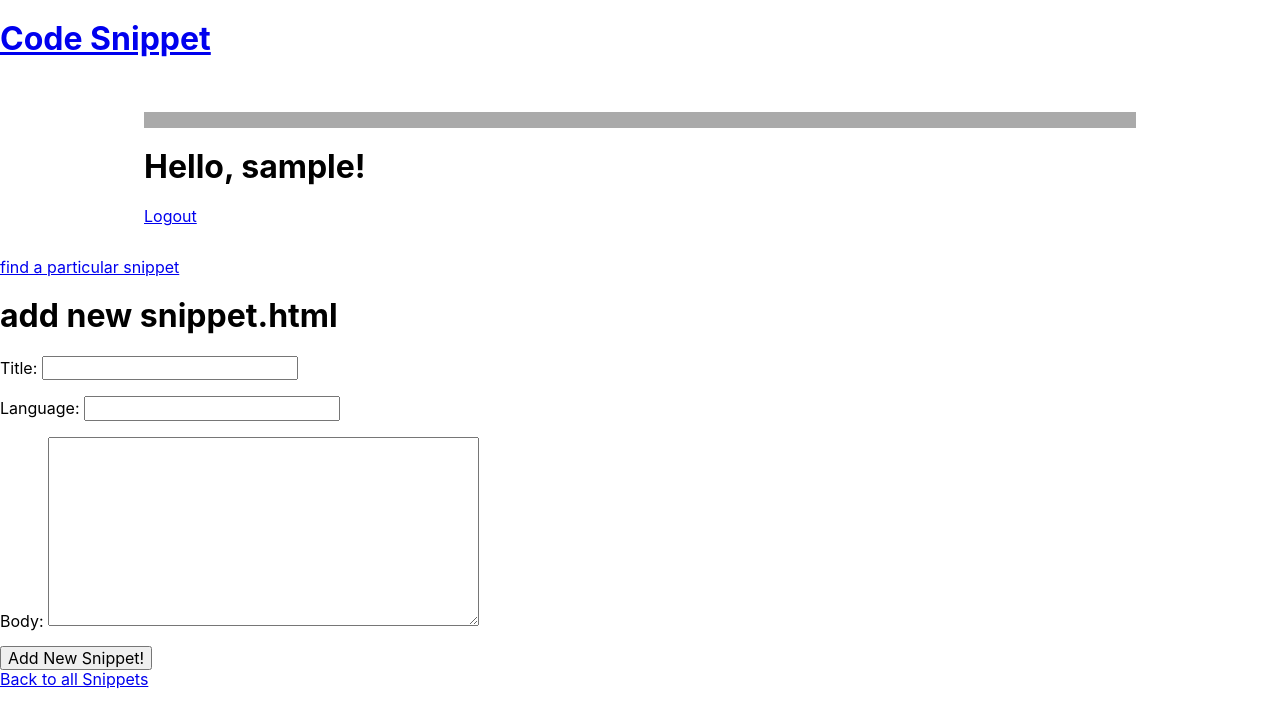
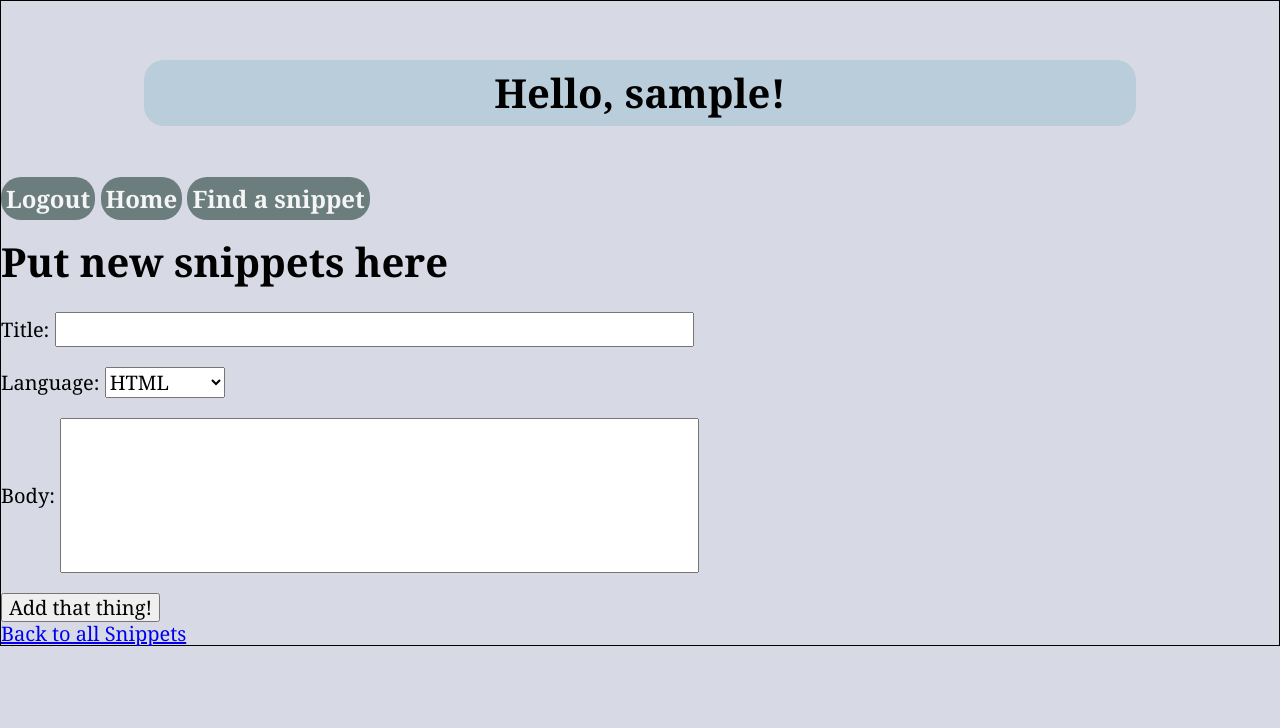
Before and after one commit to momentum-team-1/django-from-scratch-Aaron-1453, a Django app: page /code_snippet/add_new_snippet in a window 1280 px wide. Shown: the top 728 px of the page. Run offline with Django 3.2, Linux system fonts and the light colour scheme; the visitor is signed in with stand-in values (Sample User, id 1).

Commit message:
minimal styling, will return and and more tomorrow

```diff
--- a/code_snippet/forms.py
+++ b/code_snippet/forms.py
@@ -9,4 +9,10 @@ class SnippetForm(forms.ModelForm):
             'language',
             'body',
             'tags'
-            ]
+        ]
+
+        widgets = {
+        'title' : forms.TextInput(attrs={'class': 'pa1 w-50'}),
+        'body': forms.TextInput(attrs={'class': 'pa5 w-50'}),
+        'tags': forms.TextInput(attrs={'class': 'pa2 w-20'})
+    }
--- a/code_snippet/models.py
+++ b/code_snippet/models.py
@@ -4,6 +4,12 @@ from taggit.managers import TaggableManager
 from django.db.models import Q
 # Create your models here.
 
+LANGUAGE_CHOICES = (
+    ('HTML', 'HTML'),
+    ('CSS', 'CSS'),
+    ('JAVASCRIPT', 'JavaScript'),
+    ('PYTHON', 'Python'),
+)
 
 
 
@@ -11,7 +17,7 @@ from django.db.models import Q
 class CodeSnippet(models.Model):
     user = models.ForeignKey(to=User, on_delete=models.CASCADE, related_name='code_snippets', null=True)
     title = models.CharField(max_length=255)
-    language = models.CharField(max_length=255)
+    language = models.CharField(max_length=255, choices=LANGUAGE_CHOICES, default='')
     body = models.TextField(max_length=2000)
     tags = TaggableManager()
     def __str__(self):
--- /dev/null
+++ b/static/snippet.css
@@ -0,0 +1,34 @@
+.sans-serif {
+    background-color: #D7DAE5;
+    font-size: 1.25rem;
+    font-family: athelas, georgia, serif;
+    border-style: solid; border-width: 1px;
+    text-decoration: none;
+}
+
+.rounded-corners {
+    border-radius: 20px;
+    background: #6B7D7D;
+    padding: 5px;
+    font-size: 1.5rem;
+    font-weight: bold;
+    color: whitesmoke;
+    text-decoration: none;
+}
+
+.main-title {
+    color: #6B7D7D;
+    text-decoration: none;
+}
+
+.title {
+    text-align: center;
+    background-color: #B9CDDA;
+    padding: 10px;
+    border-radius: 20px;
+}
+
+.list {
+    text-decoration: none;
+
+}
--- a/templates/base.html
+++ b/templates/base.html
@@ -1,4 +1,5 @@
 <!DOCTYPE html>
+{% load static %}
 <html lang="en">
 <head>
     <meta charset="UTF-8">
@@ -6,18 +7,21 @@
     {% block meta %}{% endblock %}
     <title>{% block title %}Code Snippet{% endblock %} </title>
     <link rel="stylesheet" href="https://unpkg.com/tachyons@4.12.0/css/tachyons.min.css"/>
-    <h1><a href="{% url 'homepage' %}">Code Snippet</a></h1>
+    <link rel="stylesheet" href="{% static 'snippet.css' %}"/>
+</head>
+
     {% if user.is_authenticated %}
-</head>
 <body class="sans-serif">
     <div class="mw8 center ph3 pv4">
-        <div class="pa2 bg-light-silver"></div>
-        <h1>Hello, {{ user.username }}!</h1>
-        <a href="{% url 'auth_logout' %}">Logout</a>
+        <h1 class="title">Hello, {{ user.username }}!</h1>
+
     </div>
     {% endif %}
-    <a href="{% url 'search_snippet' %}">find a particular snippet</a>
+    <a class="rounded-corners" href="{% url 'auth_logout' %}">Logout</a>
+    <a class="rounded-corners" href="{% url 'homepage' %}">Home</a>
+    <a class="rounded-corners" href="{% url 'search_snippet' %}">Find a snippet</a>
     {% block content %}
     {% endblock %}
+
 </body>
 </html>
--- a/templates/code_snippet/add_new_snippet.html
+++ b/templates/code_snippet/add_new_snippet.html
@@ -2,12 +2,12 @@
 
 {% block content %}
 
-<h1>add new snippet.html</h1>
+<h1>Put new snippets here</h1>
 <form action="{% url 'add_new_snippet' %}" method="POST">
     {% csrf_token %}
     {{ form.as_p }}
     <div>
-        <button type="submit">Add New Snippet!</button>
+        <button type="submit">Add that thing!</button>
     </div>
 </form>
 
--- a/templates/code_snippet/home.html
+++ b/templates/code_snippet/home.html
@@ -2,7 +2,7 @@
 
 {% block content %}
         <div>
-            <h2>Welcome to the Code Snippets app! home.html</h2>
+            <h2>Welcome to the Code Snippets app!</h2>
             <p>Please <a href="{% url 'auth_login' %}">login</a> or <a href="{% url 'registration_register' %}">create a new account</a>.</p>
         </div>
 
--- a/templates/code_snippet/search_snippet.html
+++ b/templates/code_snippet/search_snippet.html
@@ -2,7 +2,7 @@
 
 {% block content %}
 
-<h2>Search Snippets</h2>
+<h2>Type the name of the snippet you're looking for</h2>
 
 <form action="{% url 'search_snippet' %}" method="GET">
     <input type="search" name="q" placeholder="Search all snippets" >
--- a/templates/code_snippet/snippet_detail.html
+++ b/templates/code_snippet/snippet_detail.html
@@ -18,19 +18,19 @@ Code Snippets - {{ snippet.title }}
 
 <ol>
     {% if snippet.language %}
-        <p>{{ snippet.language }}</p>
+        <p> Language: {{ snippet.language }}</p>
     {% endif %}
 </ol>
 
 <ol>
     {% if snippet.body %}
-        <p>{{ snippet.body }}</p>
+       The snippet itself: <p>{{ snippet.body }}</p>
     {% endif %}
 </ol>
 
 <ol>
     {% for tag in snippet.tags.all  %}
-        {{ tag }}
+       Tags: {{ tag }}
     {% endfor %}
 </ol>
 
--- a/templates/code_snippet/snippet_list.html
+++ b/templates/code_snippet/snippet_list.html
@@ -7,7 +7,7 @@
 </p>
 <ul>
     {% for snippet in your_snippets.all %}
-        <li><a href="{% url 'snippet_detail' snippet_pk=snippet.pk %}">{{ snippet.title }}</a></li>
+        <li><a class="list" href="{% url 'snippet_detail' snippet_pk=snippet.pk %}">{{ snippet.title }}</a></li>
     {% endfor %}
 </ul>
 {% endblock %}
```
